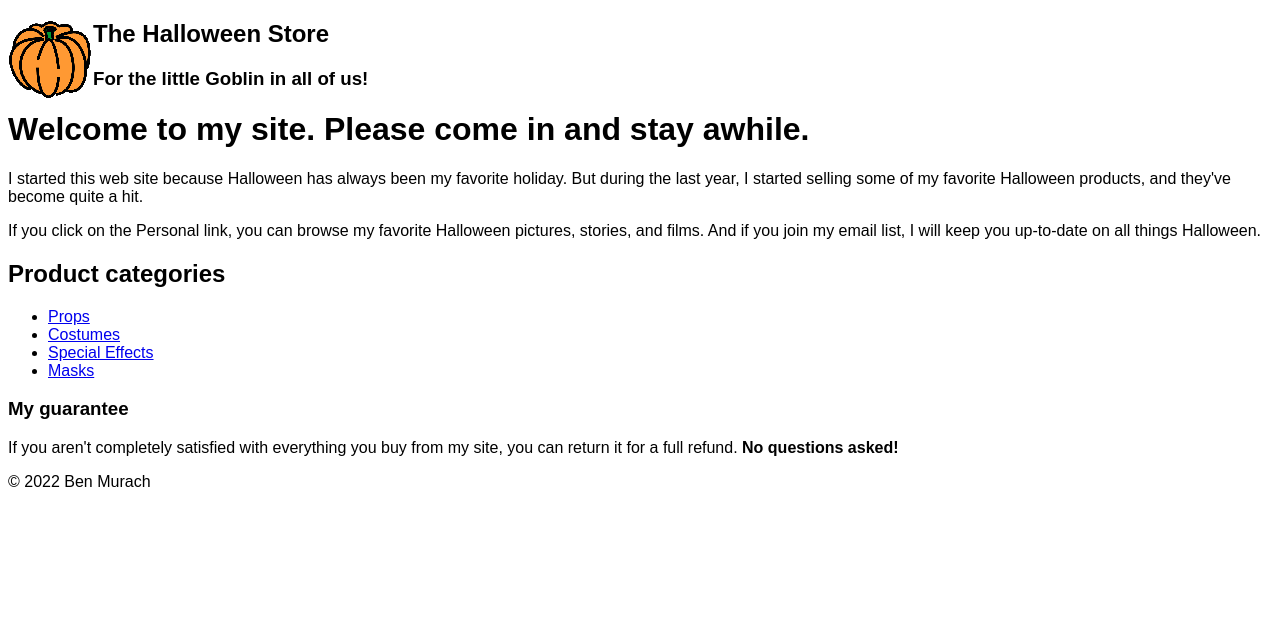
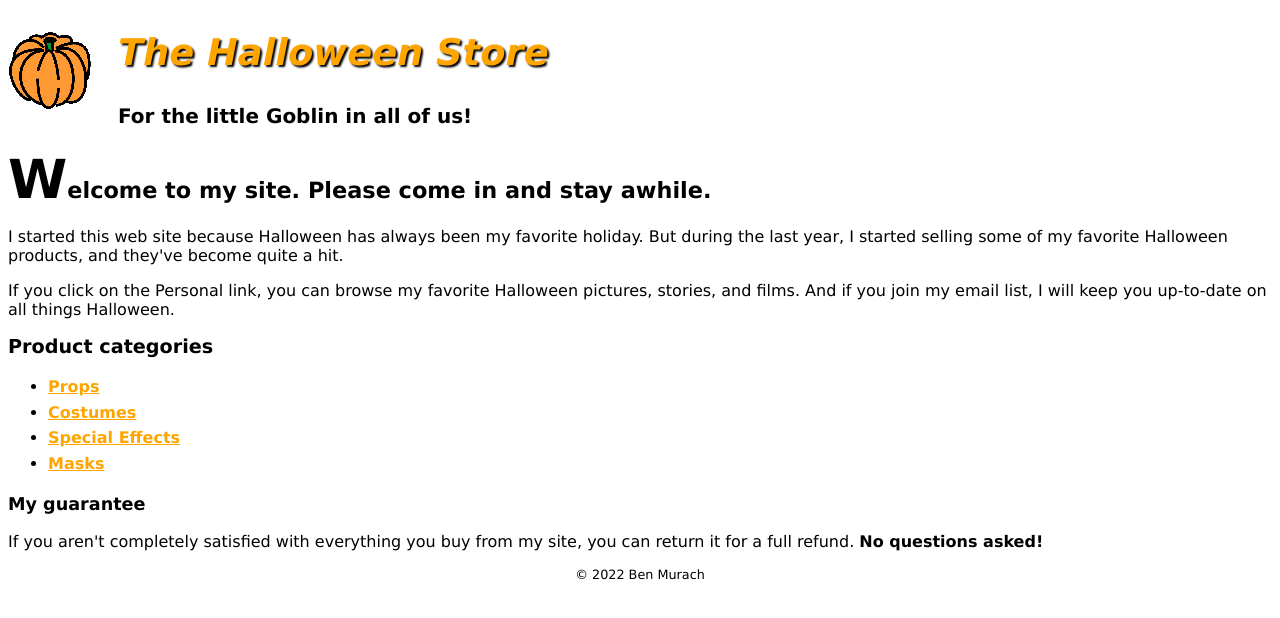
Before and after one commit to aaronhdcomps/Halloween-Assignment, a plain HTML site: page indexhw4.html in a window 1280 px wide. Drawn offline with Linux system fonts and the light colour scheme.

Commit message:
CSS HW4 complete

```diff
--- a/indexhw4.html
+++ b/indexhw4.html
@@ -3,7 +3,7 @@
 <head>
 	<meta charset="utf-8">
 	<meta name="viewport" content="width=device-width, initial-scale=1.0">
-	<link rel="stylesheet" href="styles/main.css">
+	<link rel="stylesheet" href="styles/mainhw4.css">
 	<title>Halloween Store</title>
 </head>
 <body>
--- a/styles/main.css
+++ /dev/null
@@ -1,6 +0,0 @@
-body {
-    font-family: sans-serif;
-}
-header img {
-    float: left;
-}
--- /dev/null
+++ b/styles/mainhw4.css
@@ -0,0 +1,48 @@
+body {
+    font-family: Verdana, sans-serif;
+}
+a {
+    font-weight: bold;
+    color: orange;
+}
+a:link, a:visited {
+    font-weight: bold;
+    color: orange;
+}
+a:hover, a:focus {
+    color: green;
+}
+header h2 {
+    font-size: 230%;
+    color: orange;
+    font-style: italic;
+    text-indent: 25px;
+    text-shadow: 2px 2px 2px #000000;
+}
+header h3 {
+    font-size: 125%;
+    text-indent: 25px;
+}
+main h1 {
+    font-size: 140%;
+}
+main h1::first-letter {
+    font-size: 240%;
+    font-weight: bold;
+}
+main h2 {
+    font-size: 120%;
+}
+main h3 {
+    font-size: 110%;
+}
+header img {
+    float: left;
+}
+ul {
+    line-height: 1.6rem;
+}
+footer p{
+    font-size: 80%;
+    text-align: center;
+}
```
